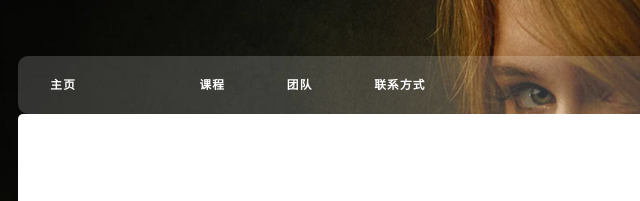
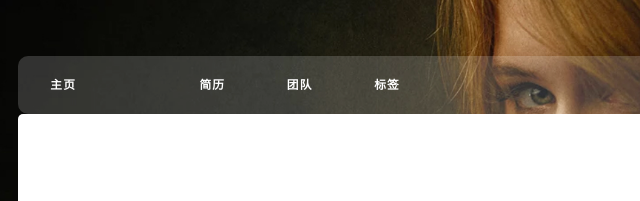
Before and after one commit to mikan-zheng/mikan-zheng.github.io, a plain HTML site: page tag/index.html in a window 1280 px wide. Shown: the part 179-380 px from the top of the page, 94-734 px from the left. Drawn offline with nearby package versions, Linux system fonts and the light colour scheme; some packages are replaced by stand-ins of ours; a script that the page names is missing; files whose address does not match are found by name.

Commit message:
Site updated: 2019-08-09 16:56:35

```diff
--- a/tag/index.html
+++ b/tag/index.html
@@ -112,8 +112,8 @@
 		        <!-- Pages 自定义   -->
 
 		        <li>
-		            <a href="/about/" title="课程">
-		                课程
+		            <a href="/about/" title="简历">
+		                简历
 		            </a>
 		        </li>
 
@@ -124,8 +124,8 @@
 		        </li>
 
 		        <li>
-		            <a href="/tag/" title="联系方式">
-		                联系方式
+		            <a href="/tag/" title="标签">
+		                标签
 		            </a>
 		        </li>
 
```
Also changed, not shown: 2019/08/09/AWS/index.html (+4 -4 lines), 2019/08/09/hello-world/index.html (+4 -4 lines), about/index.html (+4 -4 lines), archives/2019/08/index.html (+4 -4 lines), archives/2019/index.html (+4 -4 lines), archives/index.html (+4 -4 lines), group/index.html (+4 -4 lines), index.html (+4 -4 lines).
